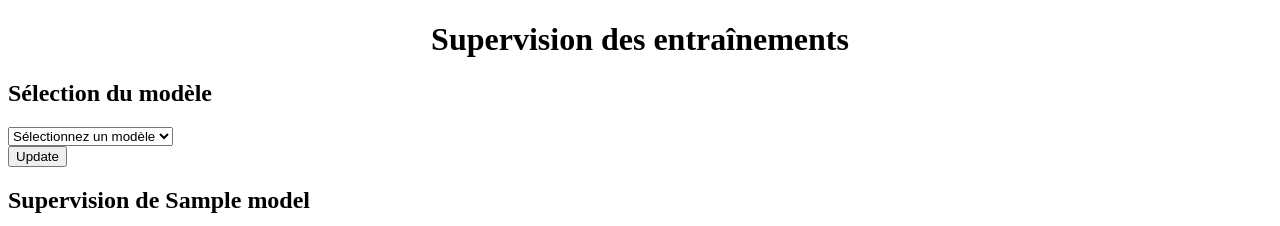
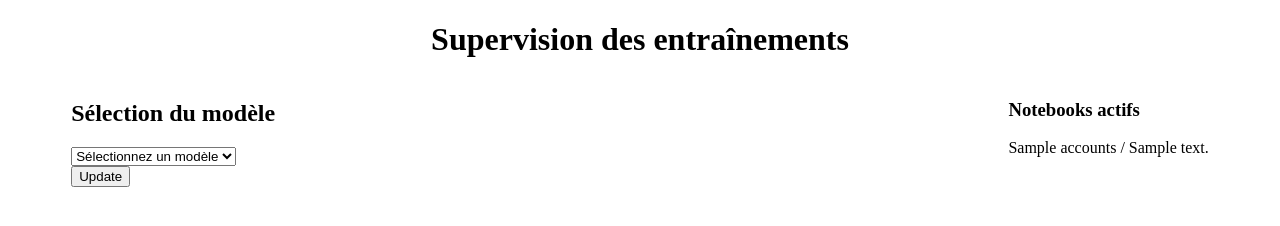
Before and after one commit to Adrial-Knight/neuroblastoma, a Flask app: template dashboard/templates/index.html in a window 1280 px wide. Shown: the top 226 px of the page. Run offline with Flask 3, Linux system fonts and the light colour scheme; the template is opened without the code that fills it: most values are stand-ins (such as "Sample title", 1, 10 or a date in 2020); parts of the project's set-up code (start-up, migrations or seed data) failed here and were passed over.

Commit message:
[Dashboard] [Err. serveur] [Notebook]
- Mise en place d'un système rudimentaire de verrou pour éviter des situations où le client demande un update alors que le serveur était en train de le réaliser automatiquement (cf javascrip/reload.js)
- Compteur de notebook en activité

```diff
--- a/dashboard/app.py
+++ b/dashboard/app.py
@@ -10,41 +10,85 @@
 import drive.goolgeapiclient_wrap as Gdrive
 import drive.grid as GridSearch
 import drive.main as GridMetric
+import drive.alive as AccountChecker
 
 app = Flask(__name__)
 app.secret_key = "secret_key"
 drive = Gdrive.identification()
 TO_SKIP = {"models": ["__Results__", "LeakTest"]}
-ROOT_PATH = "Stage_Bilbao_Neuroblastoma/G_Collab/backup"
+ROOT_PATH = "Stage_Bilbao_Neuroblastoma/G_Collab"
+__is_server_busy__ = False
 
 @app.route("/")
 def index():
     all_models = list_models()
+    notebooks = AccountChecker.get_notebook_ids(drive, ROOT_PATH)
     session["all_models"] = all_models
-    return render_template("index.html", all_models=session["all_models"])
+    session["notebooks"] = notebooks
+    session["accounts"] = AccountChecker.find_busy_accounts(drive, notebooks, delay=90, utc_offset=2)
+    return render_template(
+        "index.html",
+        accounts=len(session["accounts"]),
+        notebooks=len(session["notebooks"]),
+        all_models=session["all_models"])
 
 @app.route("/display", methods=["GET", "POST"])
 def display_static():
     if request.method == "POST":
         session["model"] = request.form["model"]
     model = session.get("model", None)
-    update_grid_search(model, delay=900)  # 15min
-    update_grid_metric(model, delay=3600) # 1h
-    return render_template(
-                            "index.html",
-                            model=model,
-                            all_models=session["all_models"],
-                            gridsearch=url_for("static", filename=f"fig/{model}_gridsearch.png"),
-                            gridloss=url_for("static", filename=f"fig/{model}_lossGridMetrics.png"),
-                            gridaccu=url_for("static", filename=f"fig/{model}_accuGridMetrics.png")
-                          )
+
+    gridsearch = f"fig/{model}_gridsearch.png"
+    gridloss = f"fig/{model}_lossGridMetrics.png"
+    gridaccu = f"fig/{model}_accuGridMetrics.png"
+
+    if not os.path.exists(f"static/{gridsearch}") \
+    or not os.path.exists(f"static/{gridloss}")   \
+    or not os.path.exists(f"static/{gridaccu}"):
+        return redirect("/update")
+
+    else:
+        return render_template(
+            "index.html",
+            model=model,
+            all_models=session["all_models"],
+            accounts=len(session["accounts"]),
+            notebooks=len(session["notebooks"]),
+            gridsearch=url_for("static", filename=gridsearch),
+            gridloss=url_for("static", filename=gridloss),
+            gridaccu=url_for("static", filename=gridaccu)
+        )
 
 @app.route("/update")
 def update():
-    model = session.get("model", None)
-    update_grid_search(model, delay=1)
-    update_grid_metric(model, delay=1)
+    if not __is_server_busy__:
+        lock_server()
+        model = session.get("model", None)
+        notebooks = session["notebooks"]
+        update_grid_search(model, delay=1)
+        update_grid_metric(model, delay=1)
+        session["accounts"] = AccountChecker.find_busy_accounts(drive, notebooks, delay=90, utc_offset=2)
+        print(f"Accounts: {session['accounts']}")
+        unlock_server()
     return redirect("/display")
+
+@app.route("/reload")
+def reload():
+    return update()
+
+def lock_server():
+    global __is_server_busy__
+    if not __is_server_busy__:
+        __is_server_busy__ = True
+        print("[SERVER]: Locked")
+    else:
+        print("[SERVER]: Busy")
+
+def unlock_server():
+    global __is_server_busy__
+    if __is_server_busy__:
+        __is_server_busy__ = False
+        print("[SERVER]: Unlocked")
 
 @app.after_request
 def add_header(response):
@@ -64,13 +108,13 @@
             "accu": f"static/fig/{model}_accuGridMetrics.png"}
     if not os.path.exists(path["loss"]) \
     or time.time() - os.path.getmtime(path["loss"]) > delay:
-        data, _ = GridMetric.update_json_tab(drive, f"{ROOT_PATH}/{model}")
+        data, _ = GridMetric.update_json_tab(drive, f"{ROOT_PATH}/backup/{model}")
         for metric in ["accu", "loss"]:
             fig = GridMetric.merge_cell_metric(data, metric)
             fig.savefig(path[metric])
 
 def list_models():
-    root_id = Gdrive.get_id_from_path(drive, path=ROOT_PATH)
+    root_id = Gdrive.get_id_from_path(drive, path=f"{ROOT_PATH}/backup")
     models, _ = Gdrive.list_from_id(drive, root_id)
     for folder in TO_SKIP["models"]:
         models.remove(folder)
--- a/dashboard/static/css/style.css
+++ b/dashboard/static/css/style.css
@@ -21,3 +21,20 @@
 .center-text {
     text-align: center;
 }
+
+.container {
+  display: flex;
+}
+
+.left-section {
+  flex: 1;
+  margin-left: 5%;
+}
+
+.right-section {
+  flex: 1;
+  margin-right: 5%;
+  display: flex;
+  justify-content: flex-end;
+  align-items: flex-start;
+}
--- a/dashboard/static/javascript/reload.js
+++ b/dashboard/static/javascript/reload.js
@@ -1,3 +1,3 @@
 setTimeout(function() {
-    window.location=window.location;
-}, 960000); // 16min = 960 000 millisecondes
+    window.location.href = '/reload';
+}, 300000); // 5min = 300 000ms
--- a/dashboard/templates/index.html
+++ b/dashboard/templates/index.html
@@ -2,12 +2,14 @@
 <html>
 <head>
     <title>Dashboard</title>
-    <link rel="stylesheet" href="static/css/style.css">
+    <link rel="stylesheet" href="../static/css/style.css">
     <script src="static/javascript/reload.js"></script>
     <script src="static/javascript/select_grid.js"></script>
 </head>
 <body>
     <h1 class="center-text">Supervision des entraînements</h1>
+    <div class="container">
+        <div class="left-section">
             <h2>Sélection du modèle</h2>
             <form method="POST" action="{{ url_for('display_static') }}" autocomplete="off">
             <select name="model" onchange="this.form.submit()">
@@ -19,12 +21,22 @@
             <noscript><input type="submit" value="Afficher"></noscript>
             </form>
             <button onclick="location.href='/update'">Update</button>
+        </div>
+        <div class="right-section">
+            <div>
+                <h3>Notebooks actifs</h3>
+                <p>{{ accounts }} / {{ notebooks }}</p>
+            </div>
+        </div>
+    </div>
     <br>
     {% if model %}
+        <div class="left-section">
             <h2>Supervision de {{ model }}</h2>
             <button onclick="showImage('gridsearch')">Grid Search</button>
             <button onclick="showImage('gridloss')">Grid Loss</button>
             <button onclick="showImage('gridaccu')">Grid Accu</button>
+        </div>
         <div class="tab-default" id="gridsearch">
             <h3 class="center-text"> Avancement des entraînements </h3>
             <img src="{{ gridsearch }}" alt="Grid Search" class="center-image">
--- a/drive/goolgeapiclient_wrap.py
+++ b/drive/goolgeapiclient_wrap.py
@@ -4,6 +4,7 @@
 import io
 import json
 import numpy as np
+import datetime
 
 from google.auth.transport.requests import Request
 from google.oauth2.credentials import Credentials
@@ -38,6 +39,33 @@
     file = drive.files().get(fileId=file_id, fields="owners").execute()
     owners = file.get('owners', [])[0]["displayName"]
     return owners
+
+def get_file_infos_from_id(drive, id, utc_offset=0):
+    file = drive.files().get(
+        fileId=id,
+        fields="modifiedTime, name, lastModifyingUser, mimeType, size"
+    ).execute()
+
+    # Time format
+    modified_time_utc = file.get("modifiedTime")
+    modified_time = datetime.datetime.strptime(modified_time_utc, '%Y-%m-%dT%H:%M:%S.%fZ')
+    modified_time_local = modified_time + datetime.timedelta(hours=utc_offset)
+    modified_time_formatted = modified_time_local.strftime('%H:%M:%S')
+    modified_day = modified_time_local.strftime('%Y-%m-%d')
+    modified_time_sec = int(modified_time_local.timestamp())
+
+    file_info = {
+        "modifiedTime": modified_time_formatted,
+        "modifiedDay": modified_day,
+        "modifiedTimeSec": modified_time_sec,
+        "name": file.get("name"),
+        "lastModifyingUser": file.get("lastModifyingUser", {}).get("displayName"),
+        "mimeType": file.get("mimeType"),
+        "size": file.get("size")
+    }
+
+    return file_info
+
 
 def list_from_id(drive, id):
     results = drive.files().list(
--- a/drive/grid.py
+++ b/drive/grid.py
@@ -1,3 +1,6 @@
+import matplotlib
+matplotlib.use("Agg")
+
 import numpy as np
 import matplotlib.pyplot as plt
 from tqdm import tqdm
@@ -17,6 +20,14 @@
     root_path = f"Stage_Bilbao_Neuroblastoma/G_Collab/backup/{model}"
     root_id   = Gdrive.get_id_from_path(drive, root_path)
     title_list, id_list = Gdrive.list_from_id(drive, root_id)
+
+    # suppression des dossiers ne faisant pas partis de la grille de recherche
+    for skip in SKIP_FOLDER:
+        if skip in title_list:
+            index = title_list.index(skip)
+            title_list.remove(skip)
+            id_list.pop(index)
+
     grid = {}
     for title, id in tqdm(zip(title_list, id_list), total=len(id_list)):
         if title in SKIP_FOLDER: continue
--- a/drive/main.py
+++ b/drive/main.py
@@ -1,3 +1,6 @@
+import matplotlib
+matplotlib.use("Agg")
+
 import json
 import numpy as np
 import matplotlib.pyplot as plt
```
Also changed, not shown: drive/alive.py (added, +36 -0 lines). Lines whose indentation alone changed are shown as unchanged.
